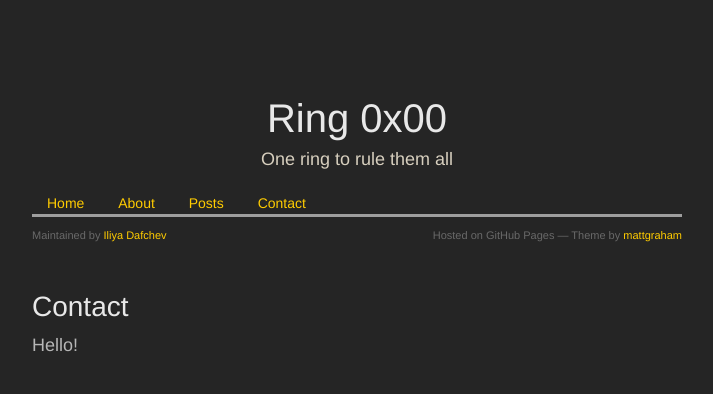
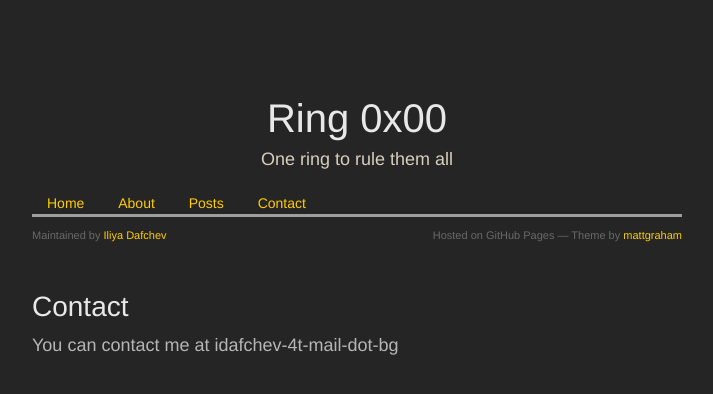
Before and after one commit to idafchev/idafchev.github.io, a Jekyll site: the page built from contact.md, in a window 1280 px wide. Shown: the top 394 px of the page, without its empty margins (283-996 px from the left). Built offline with Jekyll 4.4.1, drawn with Linux system fonts in a browser that asks for light colours; nearby versions of some CDN libraries; some web fonts are replaced.

Commit message:
Create contact.md

```diff
--- a/contact.md
+++ b/contact.md
@@ -2,4 +2,4 @@
 layout: page
 title: Contact
 ---
-### Hello!
+### You can contact me at &#105;&#100;&#097;&#102;&#099;&#104;&#101;&#118;&#045;&#052;&#116;&#045;&#109;&#097;&#105;&#108;&#045;&#100;&#111;&#116;&#045;&#098;&#103;
```
